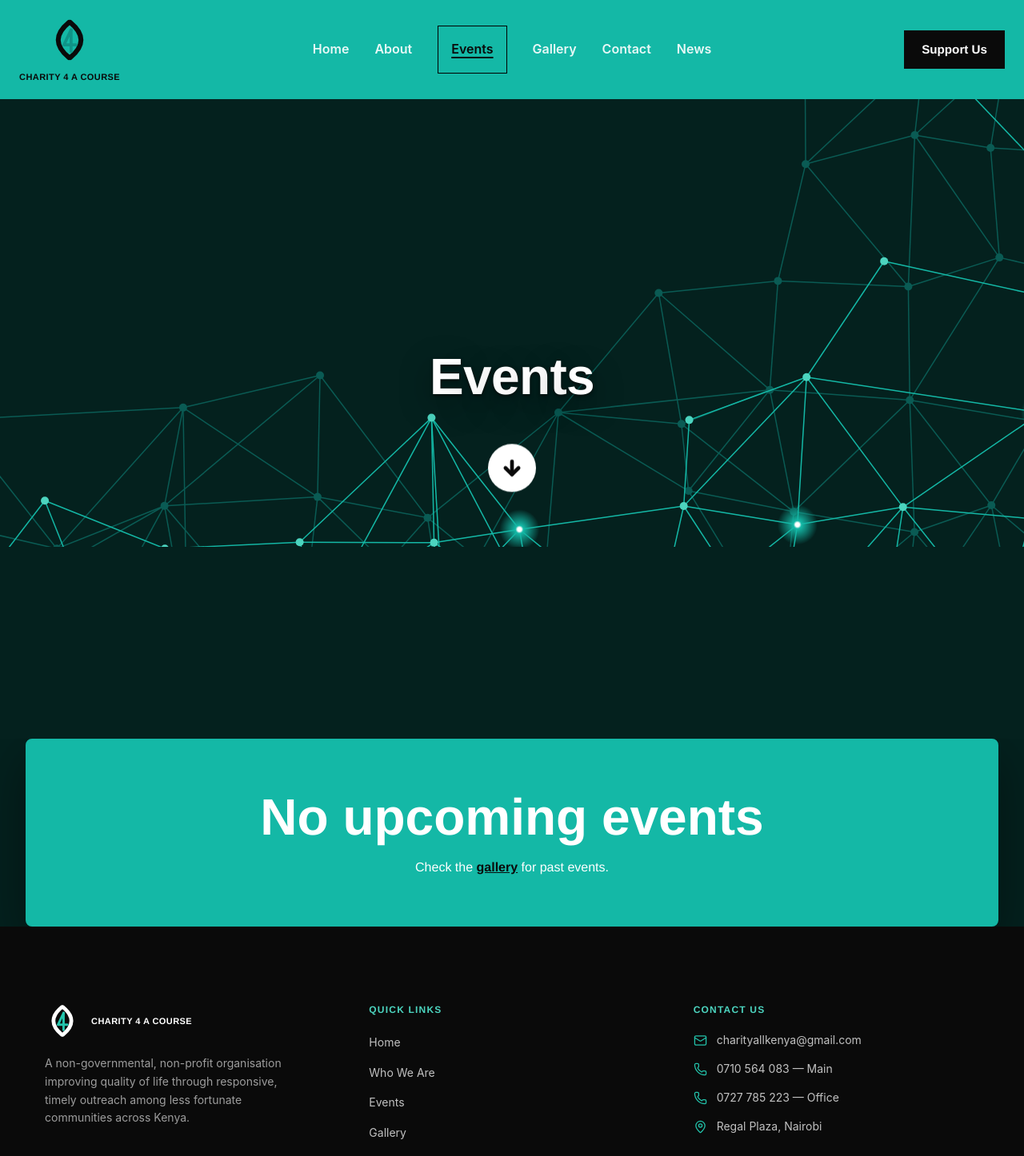
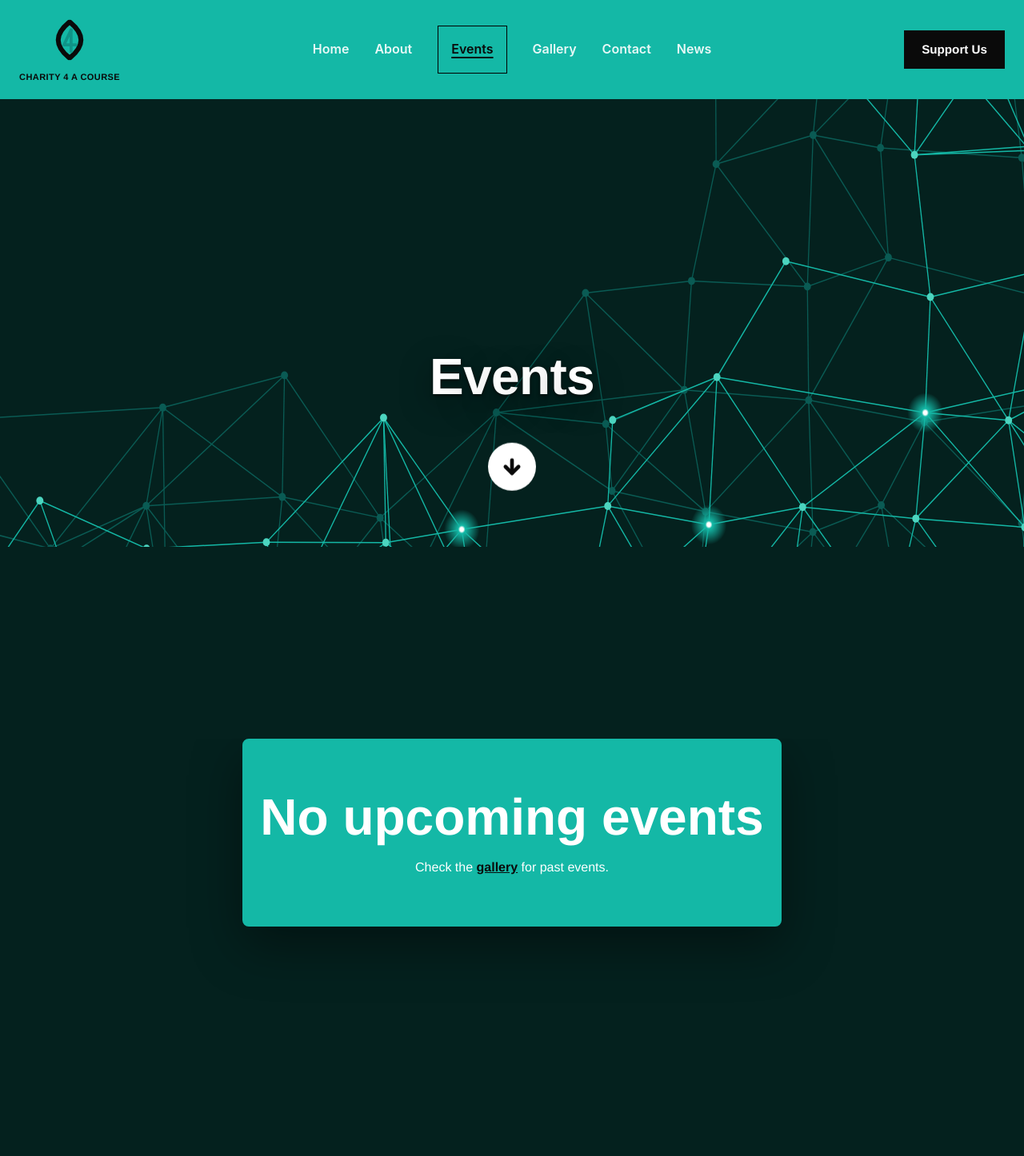
Before and after one commit to SCIPIO666/charity-4-a-course, a React (Vite) app in the folder client/: page /events in a window 1280 px wide. Shown: the top 1446 px of the page at 80% size. Built offline with nearby package versions, Linux system fonts and the light colour scheme.

Commit message:
feat: hero spacing

```diff
--- a/client/src/pages/Events.jsx
+++ b/client/src/pages/Events.jsx
@@ -13,7 +13,7 @@ export default function Events() {
         scrollArrow={true}
         target="#events"
       />
-      <section id="events" className="min-h-content bg-teal-950 text-brand-white">
+      <section id="events" className="min-h-screen bg-teal-950 text-brand-white flex justify-center align-center">
         <EventBanner />
       </section>
     </div>
--- a/client/src/pages/pageComponents/Hero.jsx
+++ b/client/src/pages/pageComponents/Hero.jsx
@@ -68,7 +68,7 @@ function Hero({
 
       {/* background */}
       <div
-        className="absolute inset-0 h-full w-screen  min-w-screen"
+        className="absolute inset-0 [&>svg]:w-full  [&>svg]:block"
         dangerouslySetInnerHTML={{ __html: determinePattern(pattern) }}
       />
 
```
